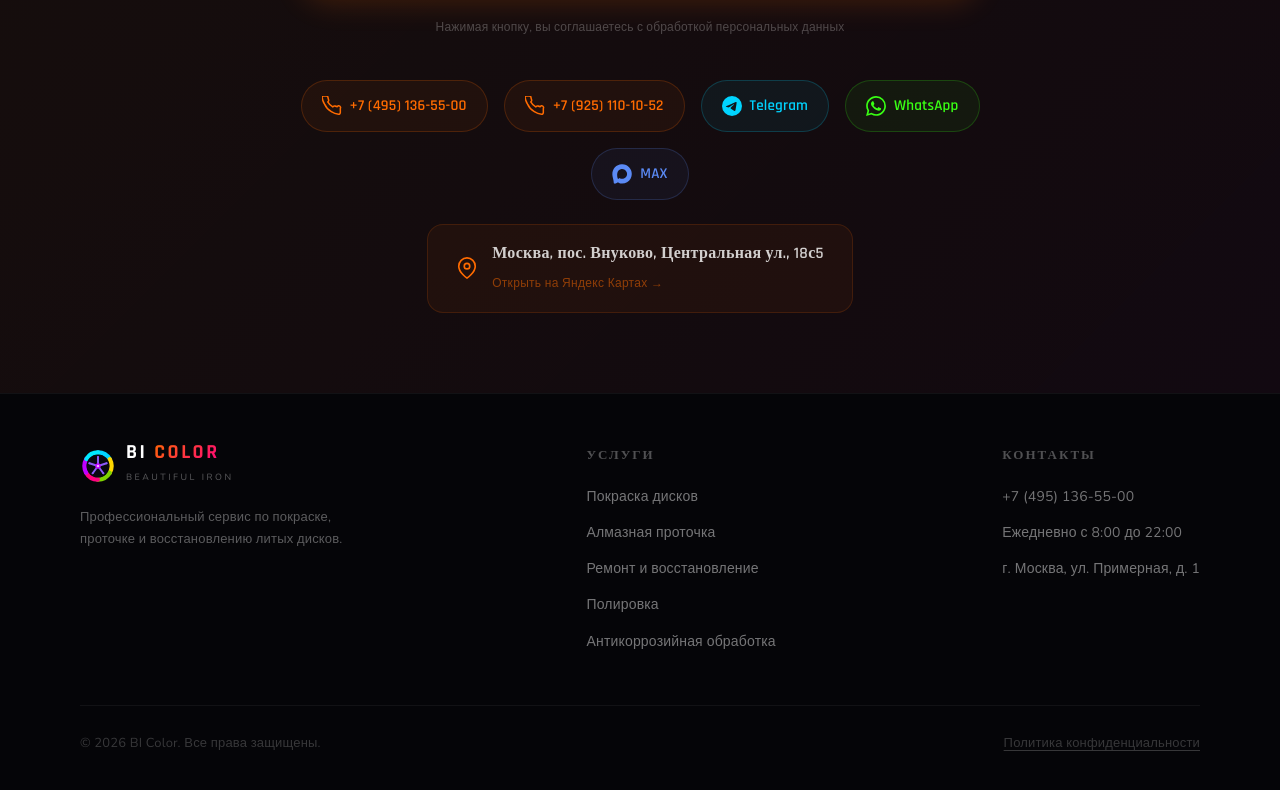
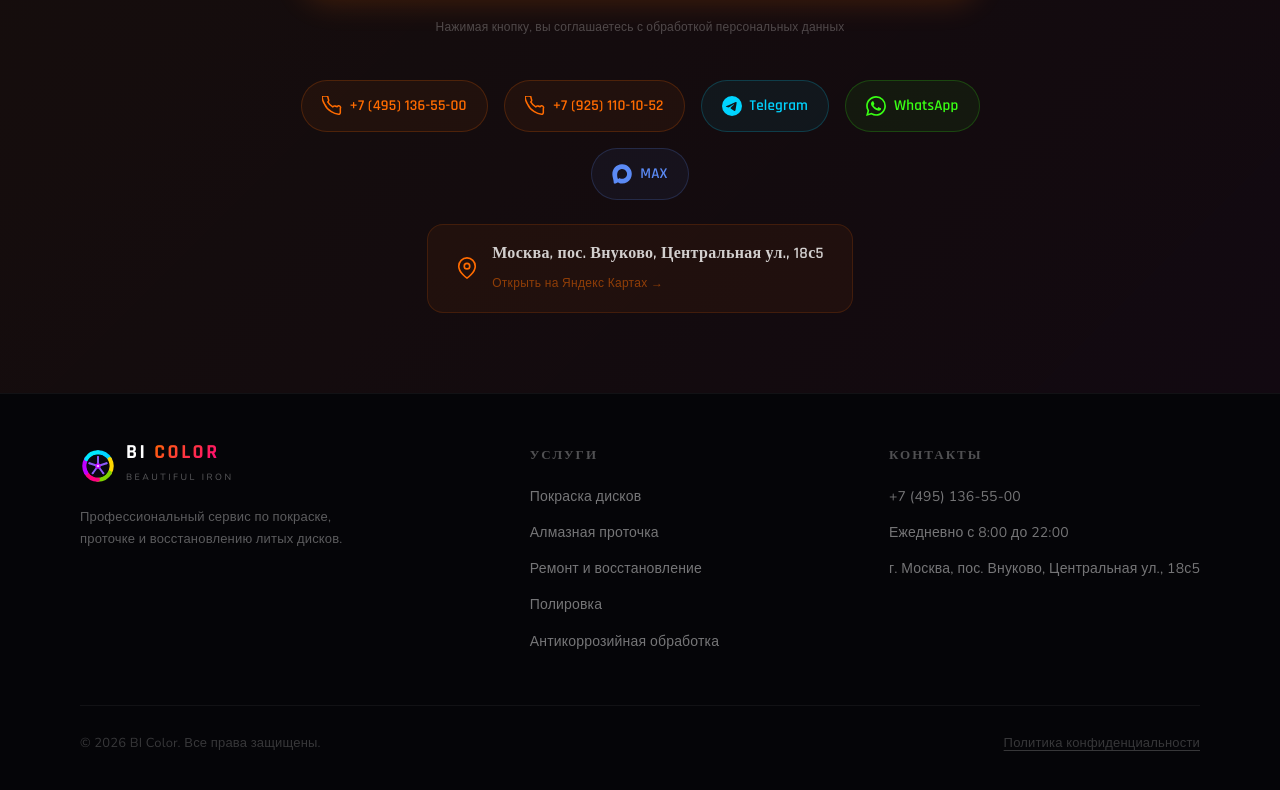
Before and after one commit to mikhailmikemorozov-coder/moaans, a React (Vite) app: page / in a window 1280 px wide. Shown: the part 5281-6071 px from the top of the page. Built offline with nearby package versions, Linux system fonts and the light colour scheme.

Commit message:
Fix footer address to real location
Co-Authored-By: Claude Sonnet 4.6 <noreply@anthropic.com>

```diff
--- a/src/App.jsx
+++ b/src/App.jsx
@@ -988,7 +988,7 @@ export default function App() {
               <div style={{ fontFamily: "'Rajdhani'", fontSize: 13, fontWeight: 600, letterSpacing: 2, color: "rgba(255,255,255,.3)", marginBottom: 16, textTransform: "uppercase" }}>Контакты</div>
               <div style={{ fontSize: 14, color: "rgba(255,255,255,.45)", marginBottom: 10 }}>+7 (495) 136-55-00</div>
               <div style={{ fontSize: 14, color: "rgba(255,255,255,.45)", marginBottom: 10 }}>Ежедневно с 8:00 до 22:00</div>
-              <div style={{ fontSize: 14, color: "rgba(255,255,255,.45)" }}>г. Москва, ул. Примерная, д. 1</div>
+              <div style={{ fontSize: 14, color: "rgba(255,255,255,.45)" }}>г. Москва, пос. Внуково, Центральная ул., 18с5</div>
             </div>
           </div>
           <div style={{ borderTop: "1px solid rgba(255,255,255,.05)", paddingTop: 24, display: "flex", justifyContent: "space-between", flexWrap: "wrap", gap: 12 }}>
```
